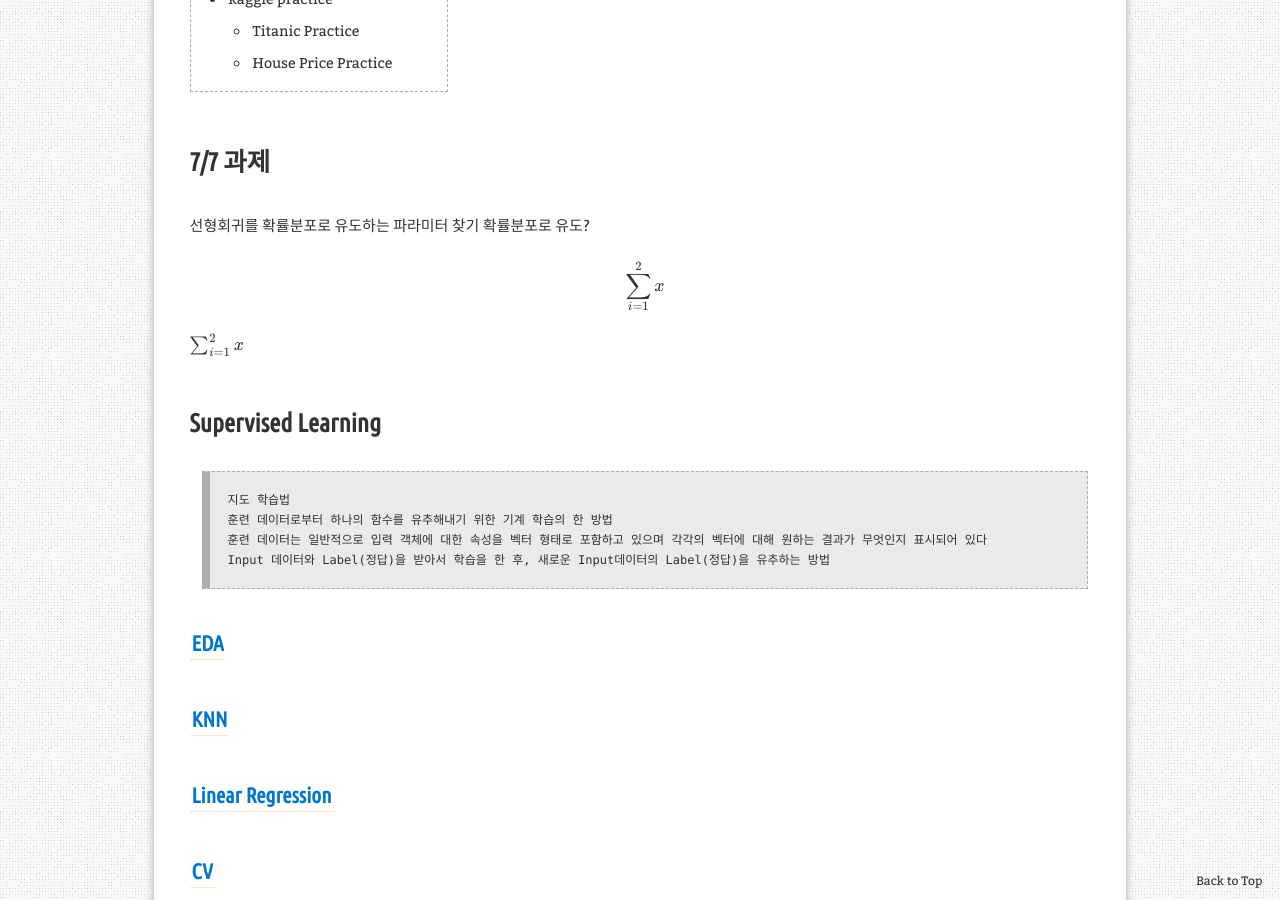
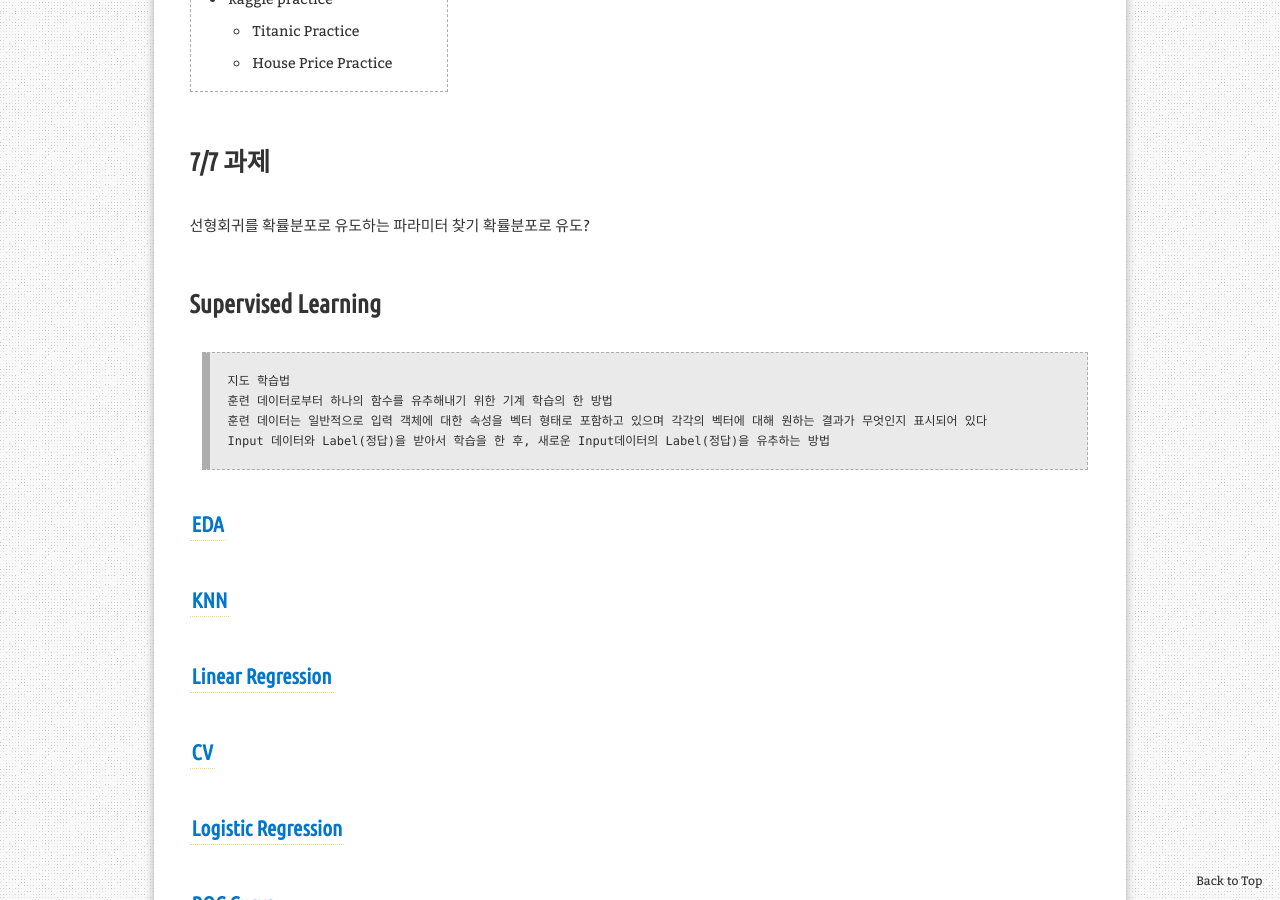
Before and after one commit to aristohyun/aristohyun.github.io, a Jekyll site: the page built from _posts/2021-12-31-Machine-Learing-Contents.md, in a window 1280 px wide and 900 px high, scrolled down 987 px. Built offline with Jekyll 4.4.1, drawn with Linux system fonts in a browser that asks for light colours; formulas are drawn with MathJax 3; comment, search, counter and statistics services are not loaded.

Commit message:
Update 2021-12-31-Machine-Learing-Contents.md

```diff
--- a/_posts/2021-12-31-Machine-Learing-Contents.md
+++ b/_posts/2021-12-31-Machine-Learing-Contents.md
@@ -16,12 +16,6 @@ redirect_from:
 # 7/7 과제
 선형회귀를 확률분포로 유도하는 파라미터 찾기
 확률분포로 유도?
-
-
-$$ \sum_{i=1}^{2} x $$
-
-
-$  \sum_{i=1}^{2} x $
 
 
 # Supervised Learning
@@ -44,7 +38,7 @@ $  \sum_{i=1}^{2} x $
 
 ## [Hyperparameter Tuning](https://aristohyun.github.io/blog/2021/07/03/Hyperparameter-Tuning/){: target="_ blank"}
 
-## Pre-procesing Data
+## [Pre-procesing Data](https://aristohyun.github.io/blog/2021/07/08/Pre-Processing-data/){: target="_ blank"}
 
 
 # Unsupervised Learning
```
